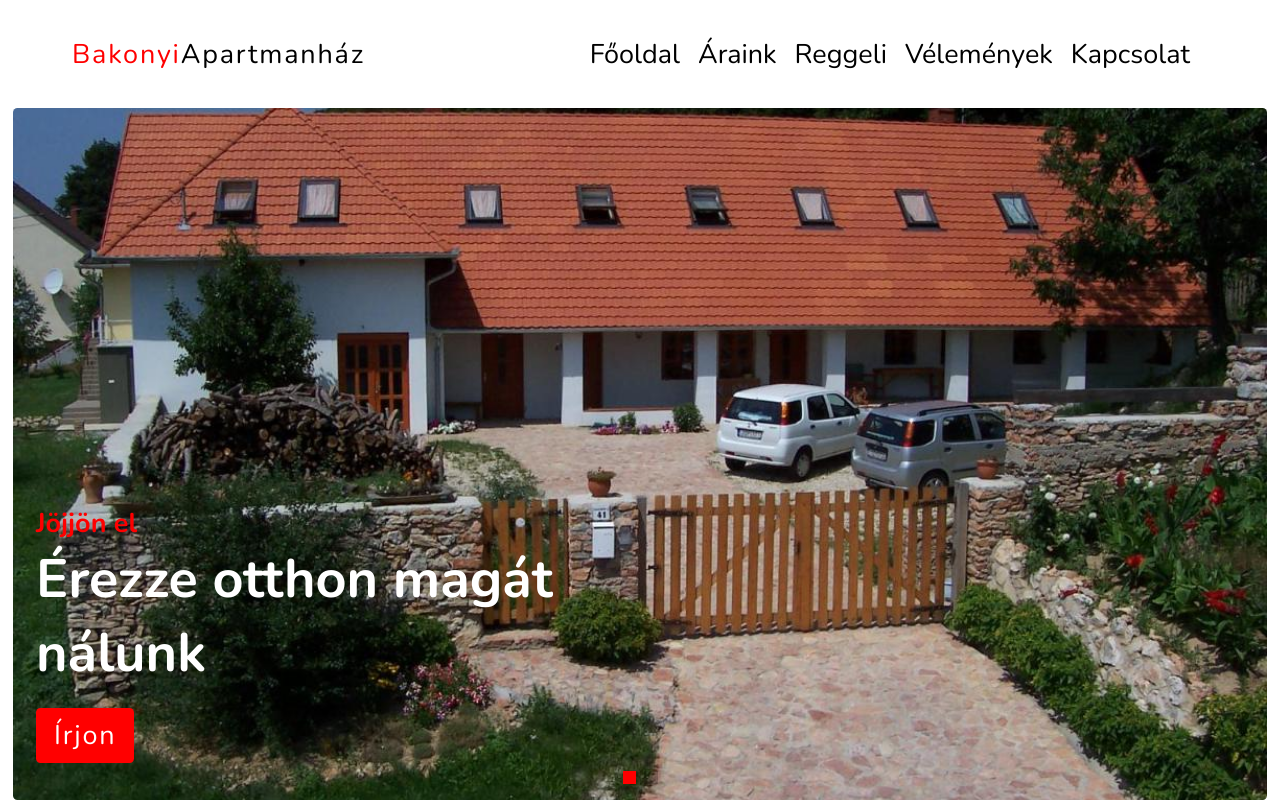
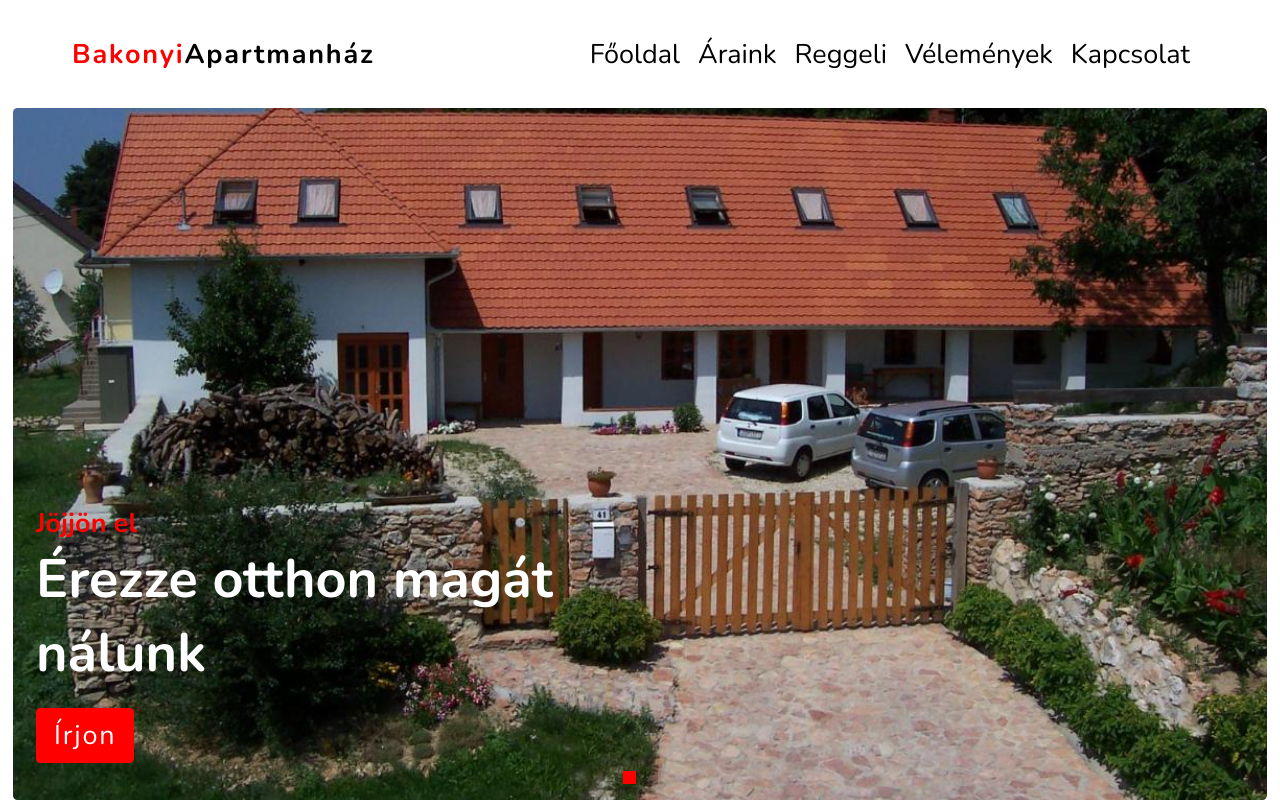
Before and after one commit to xdevtomix/bakonyi, a React (Vite) app: page / in a window 1280 px wide. Shown: the top 802 px of the page. Built offline with nearby package versions, Linux system fonts and the light colour scheme.

Commit message:
breakfast work 2

```diff
--- a/src/components/Breakfast.jsx
+++ b/src/components/Breakfast.jsx
@@ -16,7 +16,7 @@ export default function Breakfast() {
                 <p>REGGELI</p>
                 <h2>Akár szobaszervízzel</h2>
                 <div>Egészséges és finom reggeli a szobájában vagy az étteremben</div>
-                <a href="https://mokus.vercel.app" target="_blank">
+                <a href="https://mokus.vercel.app" target="_blank" rel="noopener">
                     <ion-icon name="log-in-outline"></ion-icon>
                     <span>Mókusbüfé</span>
                 </a>
--- a/src/components/Header.jsx
+++ b/src/components/Header.jsx
@@ -88,6 +88,7 @@ const Container = styled.header`
 
 const Logo = styled.a`
     font-size: 1.25rem;
+    font-weight: bold;
     color: var(--night);
     text-decoration: none;
     letter-spacing: 0.1rem;
```
